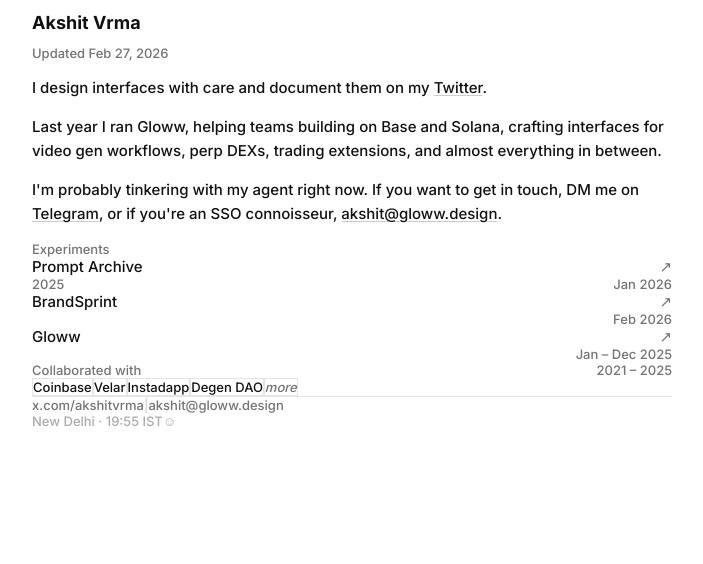
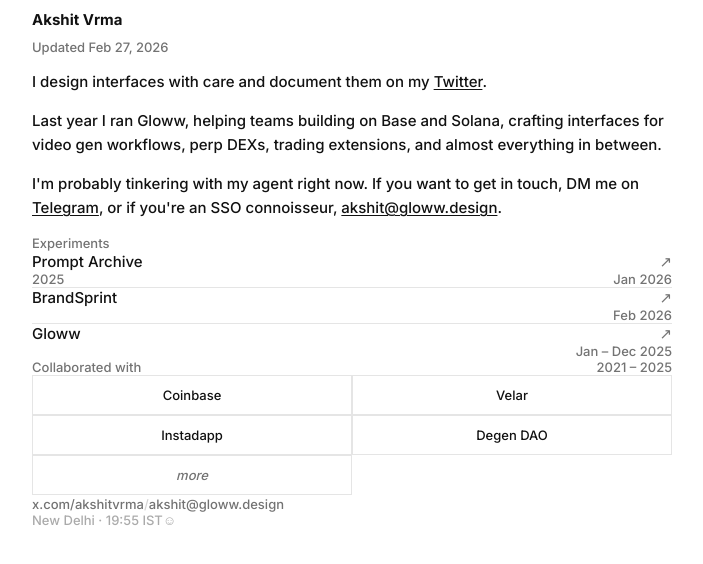
Before and after one commit to shogun101/akshit-portfolio, a Next.js app: page / in a window 1280 px wide. Shown: the top 564 px of the page, without its empty margins (288-991 px from the left). Built offline with nearby package versions, Linux system fonts and the light colour scheme.

Commit message:
fix: implement HTML reference exactly, no guessing

```diff
--- a/app/components/HomePage.tsx
+++ b/app/components/HomePage.tsx
@@ -2,8 +2,9 @@
 import { useState, useEffect, useRef } from 'react'
 import { motion, AnimatePresence, useInView } from 'framer-motion'
 import Link from 'next/link'
+import { useRouter } from 'next/navigation'
 
-// TextEffect — letter-by-letter blur resolve
+// TextEffect — exact from HTML
 function TextEffect({ text, className }: { text: string; className?: string }) {
   const letters = text.split('')
   const container = {
@@ -11,8 +12,8 @@
     visible: { opacity: 1, transition: { staggerChildren: 0.03 } },
   }
   const child = {
-    hidden: { opacity: 0, filter: 'blur(10px)', y: 5 },
     visible: { opacity: 1, filter: 'blur(0px)', y: 0, transition: { type: 'spring' as const, damping: 12, stiffness: 100 } },
+    hidden:  { opacity: 0, filter: 'blur(10px)', y: 5 },
   }
   return (
     <motion.h1 className={className} variants={container} initial="hidden" animate="visible">
@@ -23,7 +24,7 @@
   )
 }
 
-// InView fade-up
+// InView — exact from HTML
 function InView({ children, delay = 0 }: { children: React.ReactNode; delay?: number }) {
   const ref = useRef(null)
   const isInView = useInView(ref, { once: true, amount: 0.3 })
@@ -39,81 +40,76 @@
   )
 }
 
-// Live clock
+// Clock — exact from HTML
 function Clock() {
   const [time, setTime] = useState('')
   useEffect(() => {
-    const update = () => {
-      const t = new Intl.DateTimeFormat('en-GB', {
+    const updateTime = () => {
+      const timeString = new Intl.DateTimeFormat('en-GB', {
         timeZone: 'Asia/Kolkata',
         hour: '2-digit',
         minute: '2-digit',
         hour12: false,
       }).format(new Date())
-      setTime(`New Delhi · ${t} IST`)
+      setTime(`New Delhi · ${timeString} IST`)
     }
-    update()
-    const id = setInterval(update, 60000)
-    return () => clearInterval(id)
+    updateTime()
+    const interval = setInterval(updateTime, 60000)
+    return () => clearInterval(interval)
   }, [])
   return <span>{time}</span>
 }
 
-// Experiments
+// Experiments — exact from HTML
 const experimentsData = [
-  { year: '2025', name: 'Prompt Archive', date: 'Jan 2026', slug: 'prompt-archive' },
-  { year: '',     name: 'BrandSprint',   date: 'Feb 2026', slug: 'brandsprint' },
-  { year: '',     name: 'Gloww',         date: 'Jan – Dec 2025', slug: 'gloww' },
+  { year: '2025', name: 'Prompt Archive', date: 'Jan 2026',        slug: 'prompt-archive' },
+  { year: '',     name: 'BrandSprint',   date: 'Feb 2026',         slug: 'brandsprint' },
+  { year: '',     name: 'Gloww',         date: 'Jan – Dec 2025',   slug: 'gloww' },
 ]
 
-function ExperimentRow({ year, name, date, slug }: typeof experimentsData[0]) {
-  const [hovered, setHovered] = useState(false)
+function ExperimentRow({ item }: { item: typeof experimentsData[0] }) {
+  const [isHovered, setIsHovered] = useState(false)
   return (
-    <Link href={`/work/${slug}`} className="block border-b border-[#E5E5E5] last:border-0">
+    <motion.div
+      className="group cursor-pointer border-b border-[#E5E5E5] last:border-0"
+      variants={{ hidden: { opacity: 0, y: 10 }, visible: { opacity: 1, y: 0 } }}
+      onMouseEnter={() => setIsHovered(true)}
+      onMouseLeave={() => setIsHovered(false)}
+    >
+      <Link href={`/work/${item.slug}`}>
         {/* Desktop */}
-      <div
-        className="hidden md:grid items-center py-3 text-[14px] cursor-pointer"
-        style={{ gridTemplateColumns: '80px 1fr auto' }}
-        onMouseEnter={() => setHovered(true)}
-        onMouseLeave={() => setHovered(false)}
-      >
-        <span className="text-[#737373] tabular-nums">{year}</span>
-        <span className="flex items-center text-[#111111]">
-          {name}
+        <div className="hidden md:grid grid-cols-[80px_1fr_auto] items-center py-3 text-[14px]">
+          <div className="text-[#737373] tabular-nums">{item.year}</div>
+          <div className="flex items-center transition-colors duration-150 ease-out">
+            <motion.span className="text-[#111111] font-normal">{item.name}</motion.span>
             <motion.span
               className="ml-2 text-[#737373] text-xs"
               initial={{ opacity: 0, x: -5 }}
-            animate={{ opacity: hovered ? 1 : 0, x: hovered ? 0 : -5 }}
-            transition={{ duration: 0.15 }}
-          >
-            ↗
-          </motion.span>
-        </span>
-        <span className="text-[#737373] text-right tabular-nums">{date}</span>
+              animate={{ opacity: isHovered ? 1 : 0, x: isHovered ? 0 : -5 }}
+            >↗</motion.span>
+          </div>
+          <div className="text-[#737373] text-right tabular-nums">{item.date}</div>
         </div>
         {/* Mobile */}
-      <div
-        className="md:hidden py-3"
-        onMouseEnter={() => setHovered(true)}
-        onMouseLeave={() => setHovered(false)}
-      >
+        <div className="md:hidden py-3">
           <div className="text-[15px] text-[#111111] mb-1 flex items-center justify-between font-medium">
-          {name}
+            {item.name}
             <span className="text-[#737373] text-xs">↗</span>
           </div>
           <div className="flex justify-between text-[13px] text-[#737373]">
-          <span>{year}</span>
-          <span>{date}</span>
+            <span>{item.year}</span>
+            <span>{item.date}</span>
           </div>
         </div>
       </Link>
+    </motion.div>
   )
 }
 
 function Experiments() {
   return (
     <div className="mb-12 mt-12">
-      <div className="text-[13px] text-[#737373] mb-4">Experiments</div>
+      <div className="text-[13px] text-[#737373] mb-4 border-b border-transparent">Experiments</div>
       <motion.div
         className="flex flex-col"
         initial="hidden"
@@ -122,25 +118,20 @@
         variants={{ visible: { transition: { staggerChildren: 0.1 } } }}
       >
         {experimentsData.map((item, i) => (
-          <motion.div
-            key={i}
-            variants={{ hidden: { opacity: 0, y: 10 }, visible: { opacity: 1, y: 0 } }}
-          >
-            <ExperimentRow {...item} />
-          </motion.div>
+          <ExperimentRow key={i} item={item} />
         ))}
       </motion.div>
     </div>
   )
 }
 
-// Collaborations
+// Collaborations — exact from HTML
 const collabItems = [
-  { id: 1, name: 'Coinbase', tooltip: 'Coinbase' },
-  { id: 2, name: 'Velar',    tooltip: 'Velar' },
-  { id: 3, name: 'Instadapp',tooltip: 'Instadapp' },
-  { id: 4, name: 'Degen DAO',tooltip: 'Degen DAO' },
-  { id: 5, name: 'more',     tooltip: 'Emerge · Splat · Osiris · Fere', italic: true },
+  { id: 1, name: 'Coinbase',   type: 'logo', tooltip: undefined },
+  { id: 2, name: 'Velar',      type: 'logo', tooltip: undefined },
+  { id: 3, name: 'Instadapp',  type: 'logo', tooltip: undefined },
+  { id: 4, name: 'Degen DAO',  type: 'logo', tooltip: undefined },
+  { id: 5, name: 'more',       type: 'text', tooltip: 'Emerge · Splat · Osiris · Fere' },
 ]
 
 function LogoBox({
@@ -152,23 +143,29 @@
   setHoveredIndex: (i: number | null) => void
 }) {
   const isHovered = hoveredIndex === index
-  const isDimmed = hoveredIndex !== null && !isHovered
+  const isAnyHovered = hoveredIndex !== null
+  const isDimmed = isAnyHovered && !isHovered
   return (
     <div className="relative group">
       <motion.div
-        className="px-4 py-2 border rounded-md flex items-center justify-center cursor-default bg-white relative z-10 whitespace-nowrap"
-        style={{ borderColor: isHovered ? '#111111' : '#E5E5E5' }}
+        className="w-full md:w-auto md:px-4 h-[40px] md:h-[48px] border rounded flex items-center justify-center cursor-default bg-white relative z-10 transition-colors"
+        style={{ borderColor: isHovered ? '#111' : '#E5E5E5' }}
+        initial={false}
         animate={{ opacity: isDimmed ? 0.4 : 1 }}
         transition={{ duration: 0.15 }}
         onMouseEnter={() => setHoveredIndex(index)}
         onMouseLeave={() => setHoveredIndex(null)}
       >
-        <span className={`text-[13px] font-medium text-[#111111] ${item.italic ? 'italic text-[#737373] font-normal' : ''}`}>
-          {item.name}
-        </span>
+        {item.type === 'logo' ? (
+          <div className="w-full h-full flex items-center justify-center">
+            <span className="text-[13px] font-medium text-[#111111]">{item.name}</span>
+          </div>
+        ) : (
+          <span className="text-[13px] text-[#737373] italic px-2">more</span>
+        )}
       </motion.div>
       <AnimatePresence>
-        {isHovered && item.tooltip && item.italic && (
+        {isHovered && item.tooltip && (
           <motion.div
             initial={{ opacity: 0, y: 10, x: '-50%' }}
             animate={{ opacity: 1, y: 0, x: '-50%' }}
@@ -193,9 +190,9 @@
         <span className="text-[13px] text-[#737373]">Collaborated with</span>
         <span className="text-[13px] text-[#737373]">2021 – 2025</span>
       </div>
-      <div className="flex flex-wrap gap-2">
-        {collabItems.map((item, i) => (
-          <LogoBox key={item.id} item={item} index={i} hoveredIndex={hoveredIndex} setHoveredIndex={setHoveredIndex} />
+      <div className="grid grid-cols-2 md:flex md:flex-wrap gap-3">
+        {collabItems.map((item, index) => (
+          <LogoBox key={item.id} item={item} index={index} hoveredIndex={hoveredIndex} setHoveredIndex={setHoveredIndex} />
         ))}
       </div>
     </div>
@@ -204,21 +201,25 @@
 
 export default function HomePage() {
   return (
-    <div className="min-h-screen w-full flex justify-center bg-white">
-      <div className="w-full max-w-[640px] px-6 py-12 md:py-16 pb-20">
+    <div className="min-h-screen w-full flex justify-center bg-white selection:bg-gray-100 selection:text-black">
+      <div className="w-full max-w-[640px] px-6 py-12 md:py-[64px] pb-20">
+        <div className="flex flex-col">
 
           {/* Name */}
-        <div className="mb-1">
+          <div className="order-1 mb-1">
             <TextEffect
               text="Akshit Vrma"
-            className="text-[18px] font-semibold text-[#111111] leading-tight"
+              className="text-[15px] font-semibold text-[#111111] font-sans leading-tight tracking-normal"
             />
           </div>
 
           {/* Updated date */}
-        <div className="text-[13px] text-[#737373] mb-8">
-          Updated Feb 27, 2026
+          <div className="order-2 flex flex-col items-start text-[13px] text-[#737373] mb-10 gap-1 leading-snug">
+            <span>Updated Feb 27, 2026</span>
           </div>
+
+          {/* Content */}
+          <div className="order-3">
 
             {/* Bio */}
             <InView delay={0.2}>
@@ -226,7 +227,7 @@
                 <p>
                   I design interfaces with care and document them on my{' '}
                   <a href="https://x.com/akshitvrma" target="_blank" rel="noopener noreferrer"
-                className="underline decoration-1 underline-offset-2 decoration-[#ccc] hover:decoration-[#666] transition-colors">
+                    className="underline decoration-1 underline-offset-2 decoration-gray-300 hover:decoration-gray-600 transition-colors">
                     Twitter
                   </a>.
                 </p>
@@ -236,12 +237,12 @@
                 <p>
                   I&apos;m probably tinkering with my agent right now. If you want to get in touch, DM me on{' '}
                   <a href="#"
-                className="underline decoration-1 underline-offset-2 decoration-[#ccc] hover:decoration-[#666] transition-colors">
+                    className="underline decoration-1 underline-offset-2 decoration-gray-300 hover:decoration-gray-600 transition-colors">
                     Telegram
                   </a>
                   , or if you&apos;re an SSO connoisseur,{' '}
                   <a href="mailto:akshit@gloww.design"
-                className="underline decoration-1 underline-offset-2 decoration-[#ccc] hover:decoration-[#666] transition-colors">
+                    className="underline decoration-1 underline-offset-2 decoration-gray-300 hover:decoration-gray-600 transition-colors">
                     akshit@gloww.design
                   </a>.
                 </p>
@@ -258,17 +259,13 @@
 
             {/* Footer */}
             <InView delay={0.2}>
-          <div className="mt-20 pt-8 border-t border-[#E5E5E5] text-[13px] text-[#737373] flex flex-col md:flex-row justify-between items-start md:items-center gap-4">
+              <div className="mt-20 pt-8 border-t border-transparent text-[13px] text-[#737373] flex flex-col md:flex-row justify-between items-start md:items-center gap-4">
                 <div className="flex items-center gap-3">
                   <a href="https://x.com/akshitvrma" target="_blank" rel="noopener noreferrer"
-                className="hover:text-[#111111] transition-colors">
-                x.com/akshitvrma
-              </a>
-              <span className="opacity-30">|</span>
+                    className="hover:text-[#111111] transition-colors">x.com/akshitvrma</a>
+                  <span className="opacity-30">/</span>
                   <a href="mailto:akshit@gloww.design"
-                className="hover:text-[#111111] transition-colors">
-                akshit@gloww.design
-              </a>
+                    className="hover:text-[#111111] transition-colors">akshit@gloww.design</a>
                 </div>
                 <div className="opacity-60 flex items-center gap-2">
                   <Clock />
@@ -279,5 +276,7 @@
 
           </div>
         </div>
+      </div>
+    </div>
   )
 }
```
Lines whose indentation alone changed are shown as unchanged.
